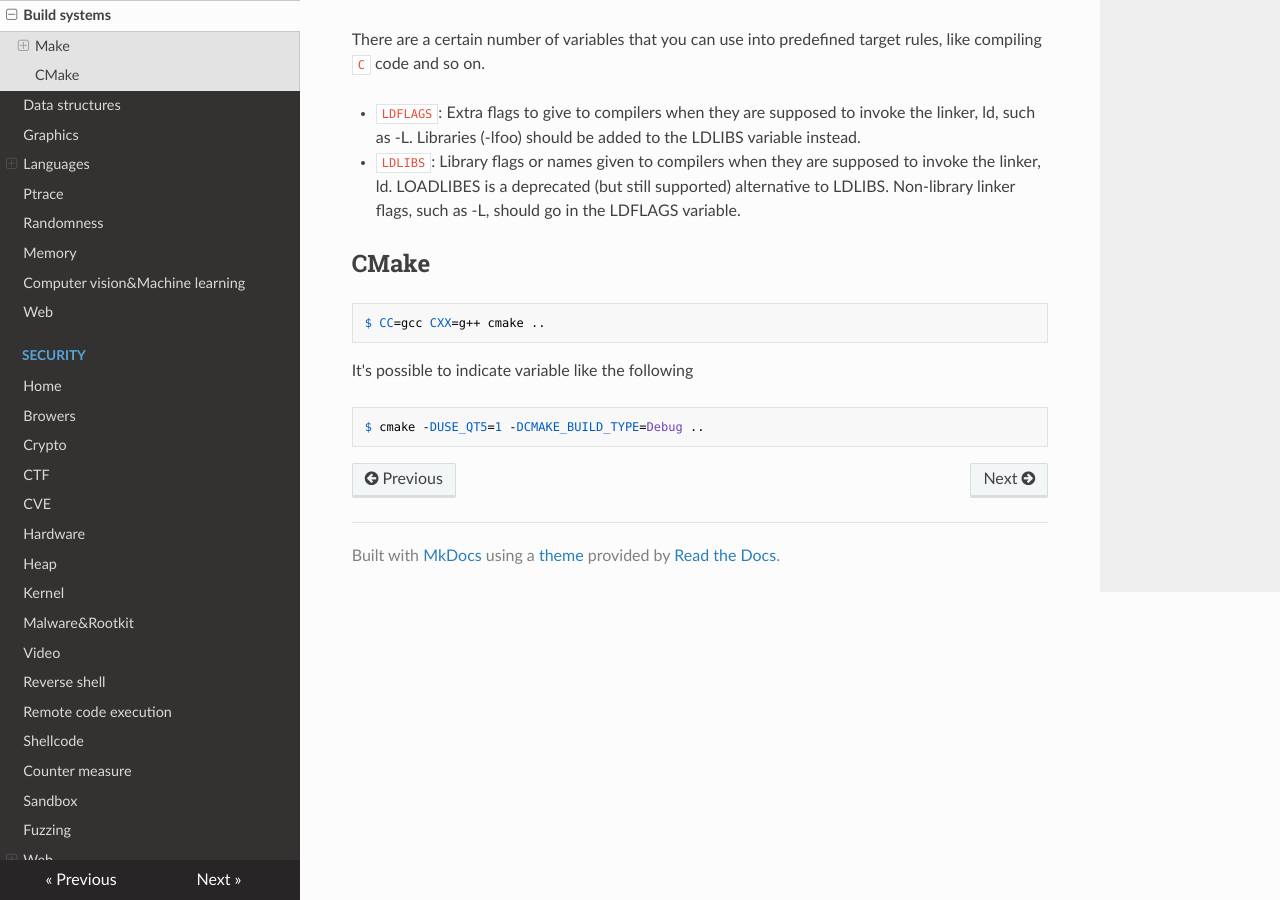
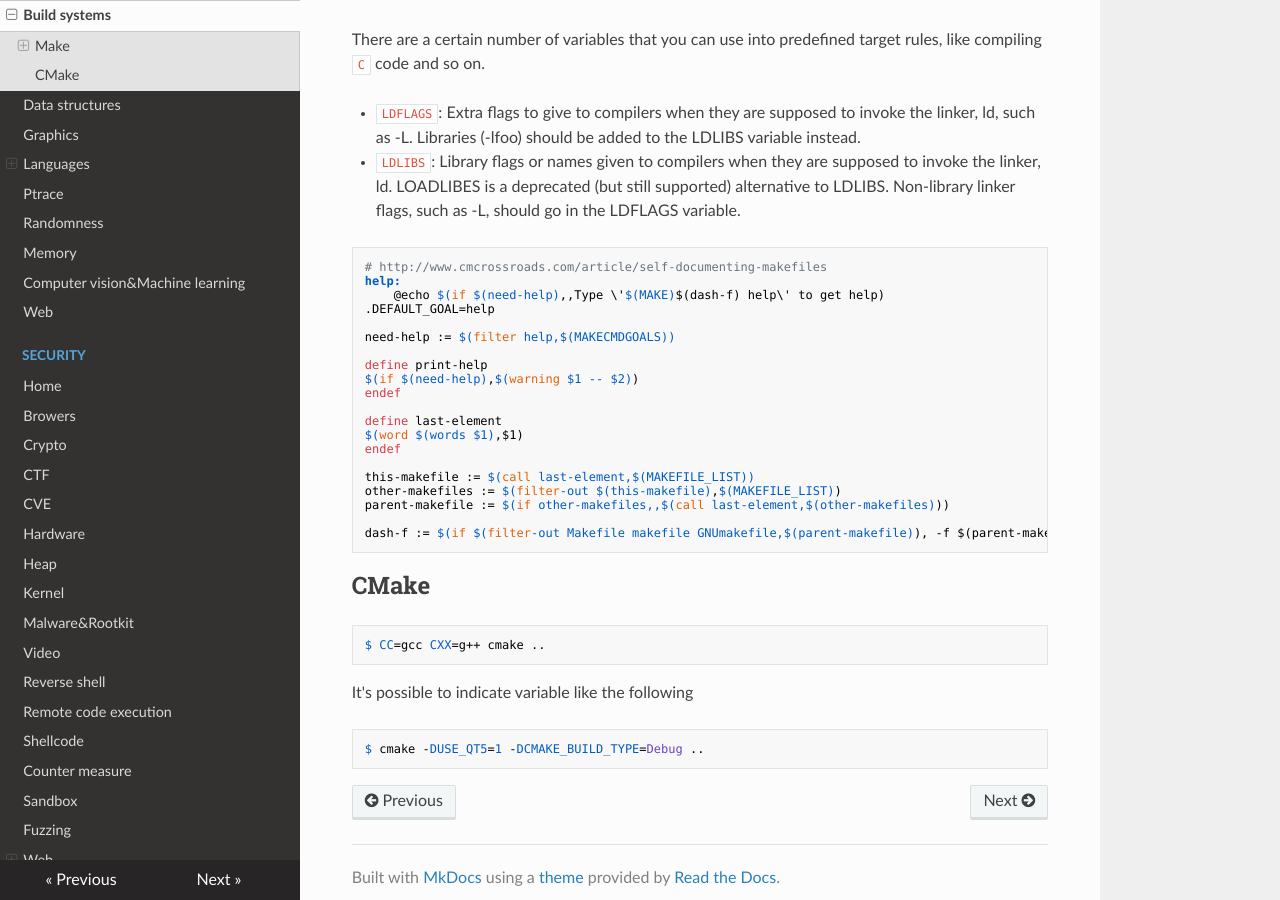
Before and after one commit to gipi/low-level, an MkDocs documentation site: the page built from docs/programming/build.md, in a window 1280 px wide and 900 px high, scrolled down 971 px. Built offline with MkDocs 1.6.1, drawn with Linux system fonts in a browser that asks for light colours; nearby versions of some CDN libraries; old or Windows-style settings are respelled for this version of MkDocs.

Commit message:
Add self-documenting Makefile.

````diff
--- a/docs/programming/build.md
+++ b/docs/programming/build.md
@@ -51,6 +51,29 @@ invoke the linker, ld. LOADLIBES is a deprecated (but still supported)
 alternative to LDLIBS. Non-library linker flags, such as -L, should go in the
 LDFLAGS variable.
 
+```Makefile
+# http://www.cmcrossroads.com/article/self-documenting-makefiles
+help:
+	@echo $(if $(need-help),,Type \'$(MAKE)$(dash-f) help\' to get help)
+.DEFAULT_GOAL=help
+
+need-help := $(filter help,$(MAKECMDGOALS))
+
+define print-help
+$(if $(need-help),$(warning $1 -- $2))
+endef
+
+define last-element
+$(word $(words $1),$1)
+endef
+
+this-makefile := $(call last-element,$(MAKEFILE_LIST))
+other-makefiles := $(filter-out $(this-makefile),$(MAKEFILE_LIST))
+parent-makefile := $(if other-makefiles,,$(call last-element,$(other-makefiles)))
+
+dash-f := $(if $(filter-out Makefile makefile GNUmakefile,$(parent-makefile)), -f $(parent-makefile))
+```
+
 ## CMake
 
 ```
````
